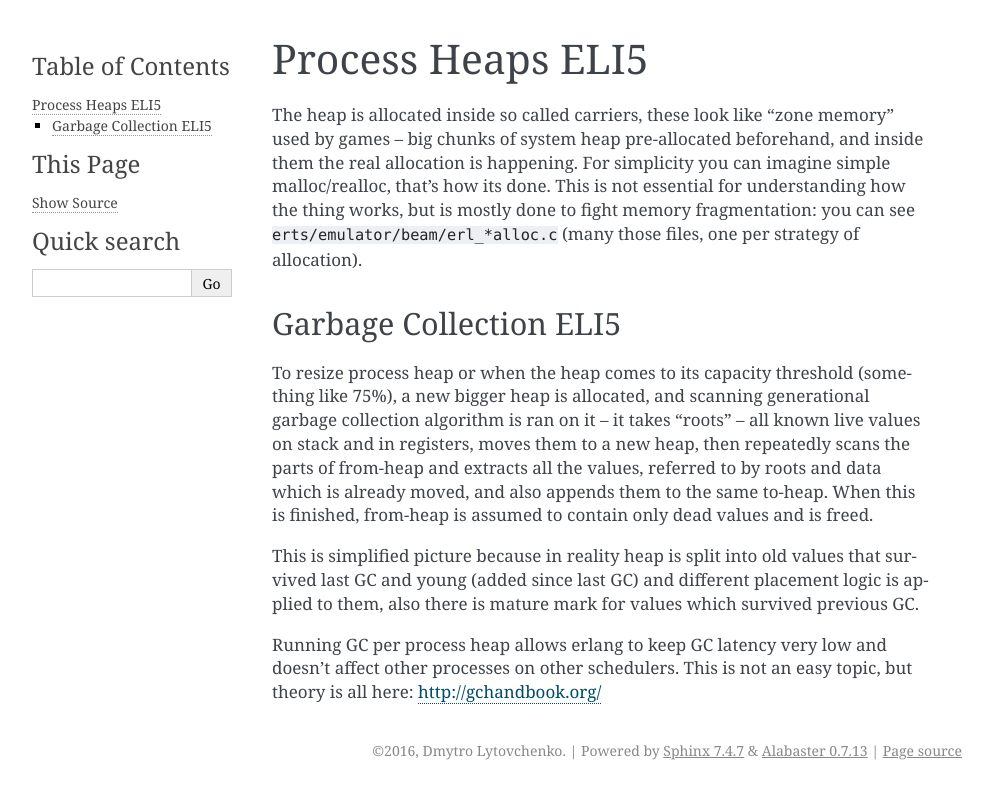
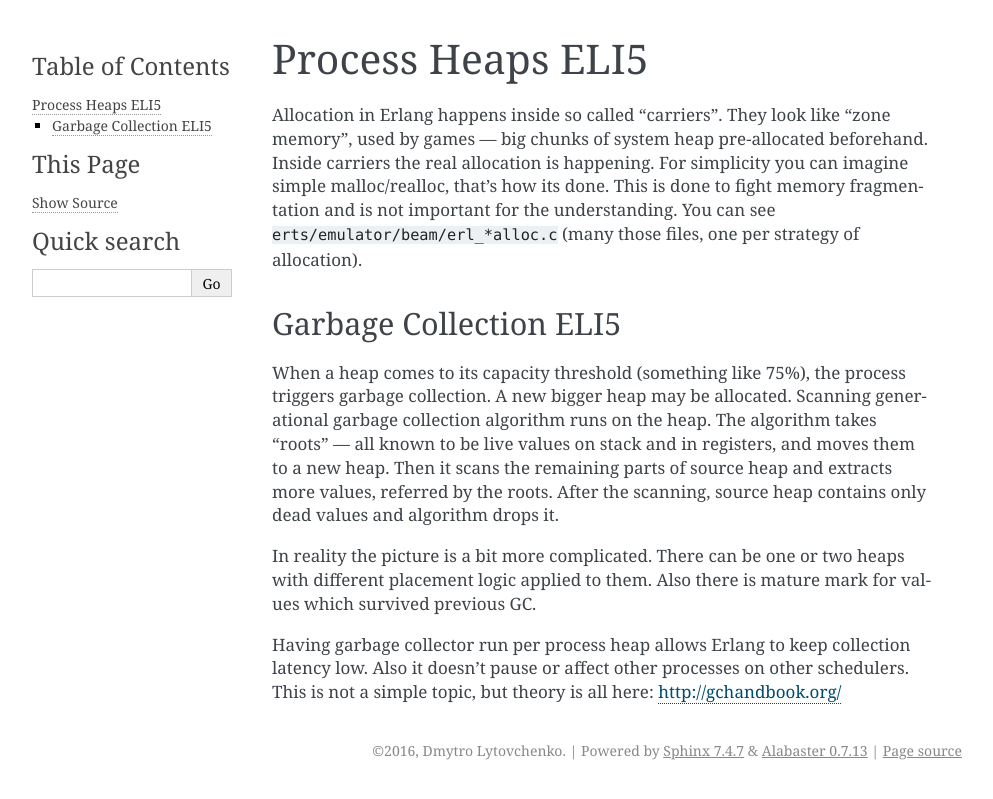
Before and after one commit to kvakvs/beam-wisdoms, a Sphinx documentation site: the page built from docs/source/eli5-process-heap.rst, in a window 1280 px wide. Shown: the top 799 px of the page, without its empty margins (148-1141 px from the left). Built offline with Sphinx 7.4.7, drawn with Linux system fonts in a browser that asks for light colours.

Commit message:
ELI heap styling

```diff
--- a/docs/source/eli5-process-heap.rst
+++ b/docs/source/eli5-process-heap.rst
@@ -1,31 +1,30 @@
 Process Heaps ELI5
 ==================
 
-The heap is allocated inside so called carriers, these look like "zone memory"
-used by games -- big chunks of system heap pre-allocated beforehand, and inside
-them the real allocation is happening. For simplicity you can imagine simple
-malloc/realloc, that's how its done. This is not essential for understanding how
-the thing works, but is mostly done to fight memory fragmentation: you can see
-``erts/emulator/beam/erl_*alloc.c`` (many those files, one per strategy of
-allocation).
+Allocation in Erlang happens inside so called “carriers”. They look like
+“zone memory”, used by games — big chunks of system heap pre-allocated
+beforehand. Inside carriers the real allocation is happening. For simplicity
+you can imagine simple malloc/realloc, that’s how its done. This is done to
+fight memory fragmentation and is not important for the understanding. You
+can see ``erts/emulator/beam/erl_*alloc.c`` (many those files, one per strategy
+of allocation).
 
 Garbage Collection ELI5
 -----------------------
 
-To resize process heap or when the heap comes to its capacity threshold
-(something like 75%), a new bigger heap is allocated, and scanning generational
-garbage collection algorithm is ran on it -- it takes "roots" -- all known live
-values on stack and in registers, moves them to a new heap, then repeatedly
-scans the parts of from-heap and extracts all the values, referred to by
-roots and data which is already moved, and also appends them to the same
-to-heap. When this is finished, from-heap is assumed to contain only dead values
-and is freed.
+When a heap comes to its capacity threshold (something like 75%), the process
+triggers garbage collection. A new bigger heap may be allocated. Scanning
+generational garbage collection algorithm runs on the heap. The algorithm
+takes “roots” — all known to be live values on stack and in registers, and
+moves them to a new heap. Then it scans the remaining parts of source heap
+and extracts more values, referred by the roots. After the scanning, source
+heap contains only dead values and algorithm drops it.
 
-This is simplified picture because in reality heap is split into old values that
-survived last GC and young (added since last GC) and different placement logic
-is applied to them, also there is mature mark for values which survived previous
-GC.
+In reality the picture is a bit more complicated. There can be one or two
+heaps with different placement logic applied to them. Also there is mature
+mark for values which survived previous GC.
 
-Running GC per process heap allows erlang to keep GC latency very low and
-doesn't affect other processes on other schedulers. This is not an easy topic,
-but theory is all here: http://gchandbook.org/
+Having garbage collector run per process heap allows Erlang to keep
+collection latency low. Also it doesn’t pause or affect other processes on
+other schedulers. This is not a simple topic, but theory is all here:
+http://gchandbook.org/
```
